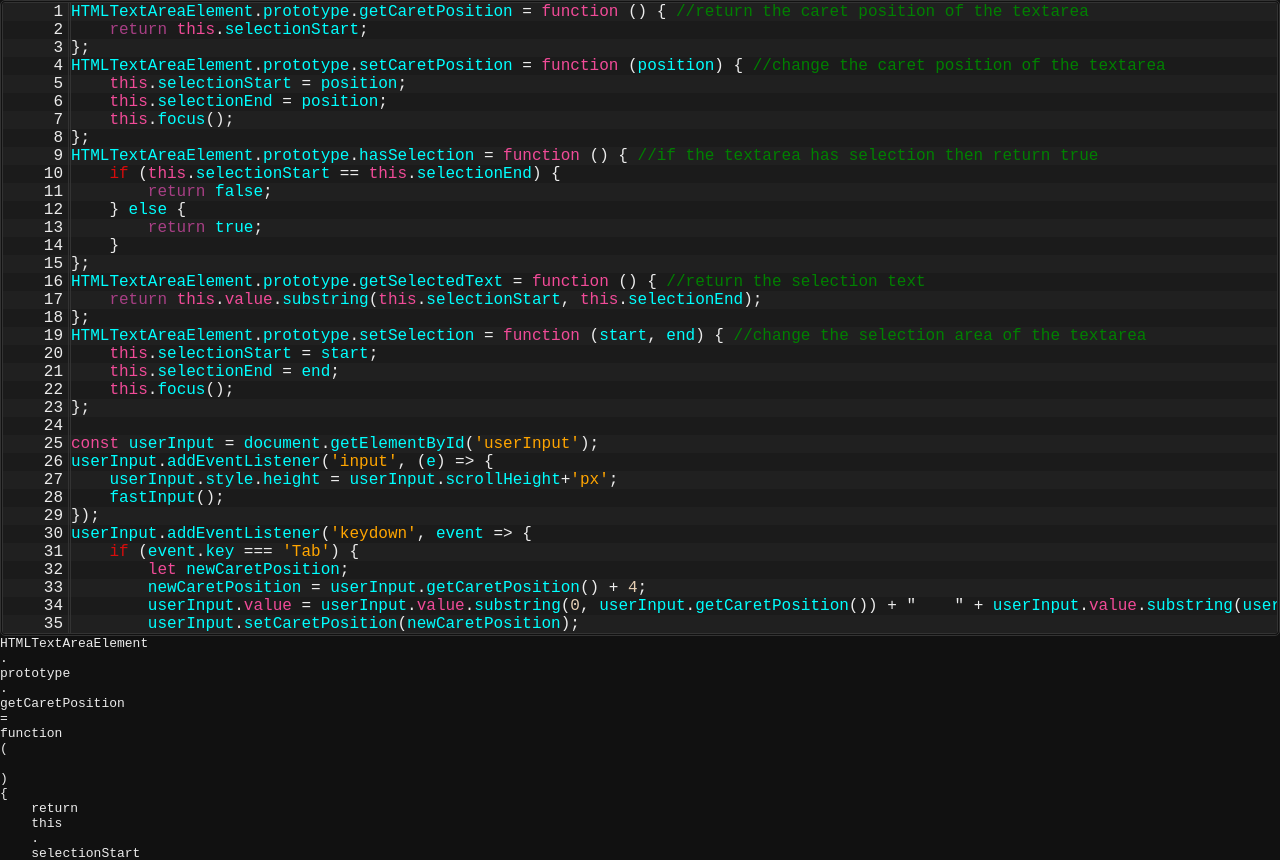
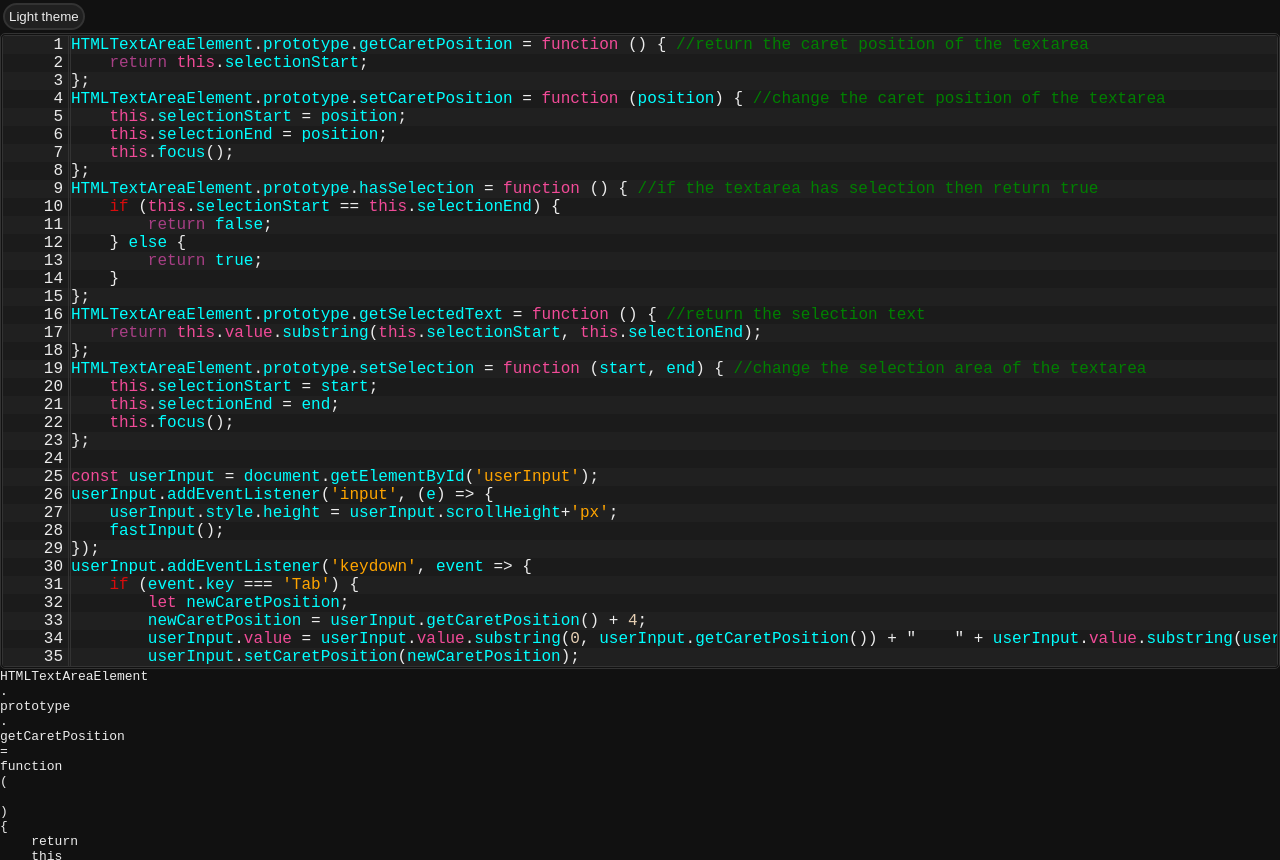
Before and after one commit to Ikikaeru/NoName-Programming, a plain HTML site: page index.html in a window 1280 px wide. Shown: the top 860 px of the page. Drawn offline with Linux system fonts and the light colour scheme.

Commit message:
Toggle button for theme

```diff
--- a/assets/js/toggleTheme.js
+++ b/assets/js/toggleTheme.js
@@ -1,53 +1,38 @@
 
 const toggleTheme = (theme) => {
-    const html = document.querySelector('html');
-    const body = document.querySelector('body');
-    const editor = document.querySelector('.editor');
-    const editor_linenumber = document.querySelector('.editor_linenumber');
-    const editor_container_backdrop = document.querySelector('.editor_container_backdrop');
-    const editor_container_inputarea = document.querySelector('.editor_container_inputarea');
-    if(theme === 'light') // Switch to dark mode
+    const swap = (add, rem) => {
+        const everyColoredElements = [
+            'html',
+            'body',
+            '.editor',
+            '.editor_linenumber',
+            '.editor_container_backdrop',
+            '.editor_container_inputarea',
+            '.mode-toggle'
+        ];
+        const swap2 = (name, add, rem) => {
+            let element = document.querySelector(name);
+            element.classList.add(add);
+            element.classList.remove(rem);
+        }
+        for(const e of everyColoredElements)
+        {
+            swap2(e, add, rem);
+        }
+    };
+    if(theme === 'dark')
     {
-        // HTML
-        html.classList.remove('light');
-        html.classList.add('dark');
-        // BODY
-        body.classList.remove('light');
-        body.classList.add('dark');
-        // EDITOR
-        editor.classList.remove('light');
-        editor.classList.add('dark');
-        // EDITOR LINE NUMBER
-        editor_linenumber.classList.remove('light');
-        editor_linenumber.classList.add('dark');
-        // EDITOR CONTAINER BACKDROP
-        editor_container_backdrop.classList.remove('light');
-        editor_container_backdrop.classList.add('dark');
-        // EDITOR CONTAINER INPUTAREA
-        editor_container_inputarea.classList.remove('light');
-        editor_container_inputarea.classList.add('dark');
+        swap('light', 'dark');
+        return 'light';
     }
-    else // Switch to light mode
-    {
-        // HTML
-        html.classList.remove('dark');
-        html.classList.add('light');
-        // BODY
-        body.classList.remove('dark');
-        body.classList.add('light');
-        // EDITOR
-        editor.classList.remove('dark');
-        editor.classList.add('light');
-        // EDITOR LINE NUMBER
-        editor_linenumber.classList.remove('dark');
-        editor_linenumber.classList.add('light');
-        // EDITOR CONTAINER BACKDROP
-        editor_container_backdrop.classList.remove('dark');
-        editor_container_backdrop.classList.add('light');
-        // EDITOR CONTAINER INPUTAREA
-        editor_container_inputarea.classList.remove('dark');
-        editor_container_inputarea.classList.add('light');
-    }
+    swap('dark', 'light');
+    return 'dark';
 }
-let theme = 'light';
-toggleTheme(theme);
+let GLOBAL_THEME = 'light';
+GLOBAL_THEME = toggleTheme(GLOBAL_THEME);
+let eventListen = document.querySelector('.mode-toggle');
+eventListen.innerHTML = GLOBAL_THEME === 'dark' ? 'Light theme' : 'Dark theme';
+eventListen.addEventListener('click', (e) => {
+    GLOBAL_THEME = toggleTheme(GLOBAL_THEME);
+    eventListen.innerHTML = GLOBAL_THEME === 'dark' ? 'Light theme' : 'Dark theme';
+});
--- a/assets/scss/_colorTheme.scss
+++ b/assets/scss/_colorTheme.scss
@@ -33,6 +33,14 @@ $theme_scrollbar_hovercolor: 119; // 119
         background-color: darkLight($theme, $theme_linear_bgcolor);
         color: darkLight($theme, $theme_linear_color);
     }
+    .mode-toggle.#{$theme} {
+        color: darkLight($theme, $theme_linear_color);
+        background-color: darkLight($theme, $theme_oddLine_bgcolor);
+        border: 2px solid darkLight($theme, $theme_linear_bgcolor * 3);
+        &:hover {
+            background-color: darkLight($theme, $theme_linear_bgcolor * 3);
+        }
+    }
     .editor.#{$theme} {
         border: medium double darkLight($theme, $theme_linear_bgcolor * 3);
     }
--- a/assets/scss/style.scss
+++ b/assets/scss/style.scss
@@ -10,3 +10,10 @@ body {
 @import 'scrollBar';
 @import 'highlighting';
 @import 'textEditor';
+
+.mode-toggle {
+    padding: 4px;
+    margin: 3px;
+    border-radius: 15px;
+    cursor: pointer;
+}
--- a/index.html
+++ b/index.html
@@ -16,6 +16,7 @@
         <script defer src="main.js"></script>
     </head>
     <body>
+        <button class="mode-toggle">Toggle theme</button>
         <div class="editor">
             <div class="editor_linenumber"></div>
             <div class="editor_container">
```
Also changed, not shown: assets/scss/style.css.
